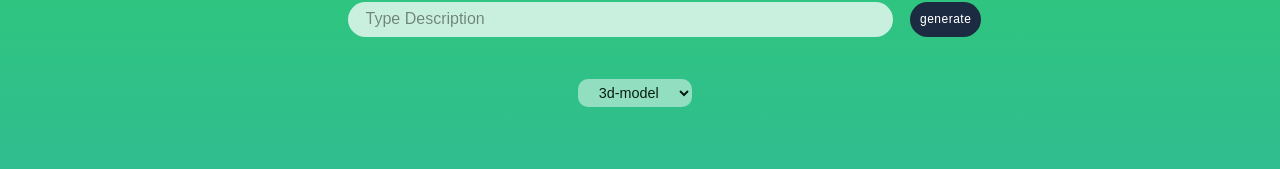
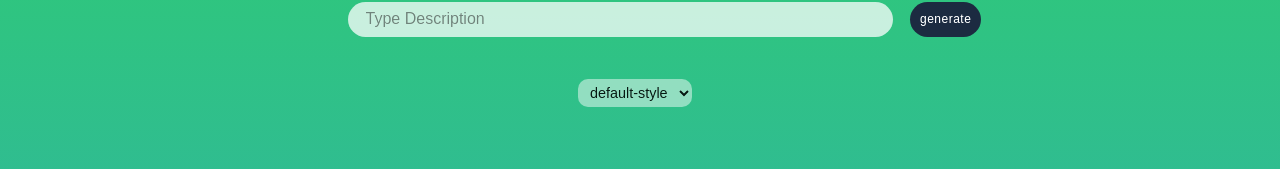
Before and after one commit to binhkid2/Genai, a React (Create React App) app in the folder FrontEnd/: page / in a window 1280 px wide. Shown: the part 164-333 px from the top of the page. Built offline with nearby package versions, Linux system fonts and the light colour scheme; a web font is replaced by a local one.

Commit message:
default style

```diff
--- a/FrontEnd/src/App.js
+++ b/FrontEnd/src/App.js
@@ -13,7 +13,7 @@ function App() {
   const [viewObj, setObj] = useState("");
   const [bodyStyle, setStyle] = useState({});
   const [imgStyle, setImgStyle] = useState({});
-  const [presetStyle, setPresetStyle] = useState("3d-model");
+  const [presetStyle, setPresetStyle] = useState("");
 
   function disableButton(){
 
@@ -127,6 +127,9 @@ function App() {
       <div className='preset'>
 
       <select onChange={hanldePresetStyle} value={presetStyle}>
+
+        <option value="">default-style</option>
+
         <option value="3d-model">3d-model</option>
         <option value="analog-film">analog-film</option>
         <option value="anime">anime</option>
```
